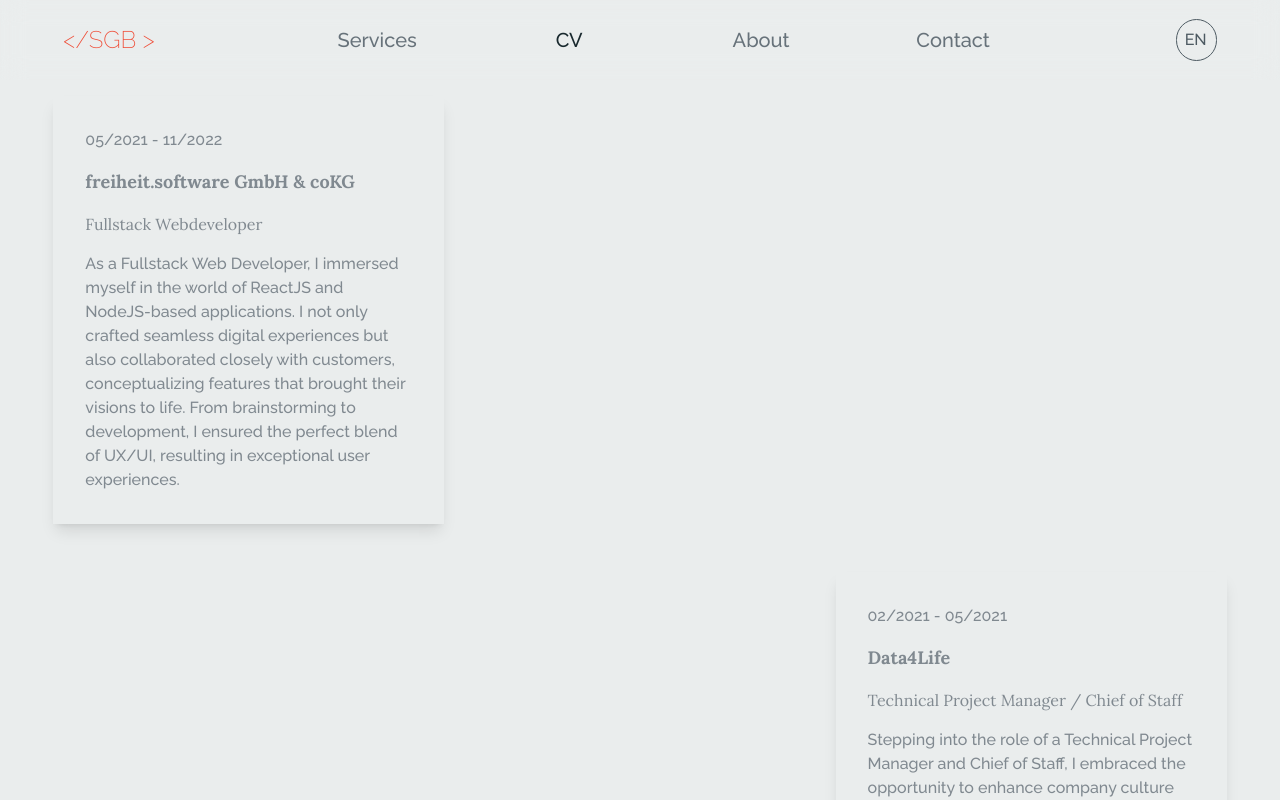
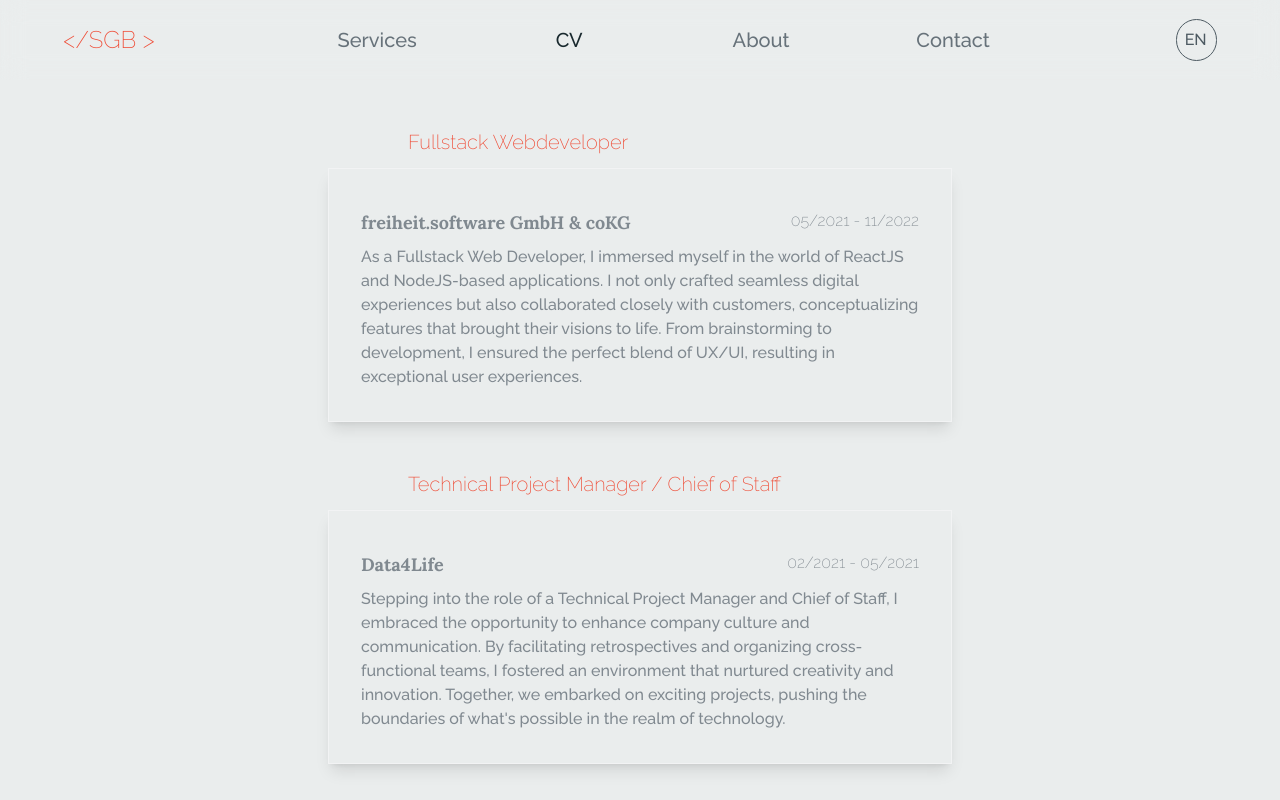
Before and after one commit to ShawnGB/my-portfolio, a React (Vite) app: page /cv in a window 1280 px wide. Shown: the top 800 px of the page. Built offline with nearby package versions, Linux system fonts and the light colour scheme.

Commit message:
applied general styling cv

```diff
--- a/src/components/CV/CvCardComponent.tsx
+++ b/src/components/CV/CvCardComponent.tsx
@@ -7,19 +7,26 @@ type IProps = {
 
 export default function CvCardComponent({ experience, index }: IProps) {
   return (
-    <div
-      className={`w-full sm:w-1/2 md:w-1/3 my-4 flex flex-col gap-y-4 ${
-        index % 2 === 0 ? 'sm:mr-auto' : 'sm:ml-auto'
-      } shadow-lg p-8`}
-    >
-      <p className='text-primary-500 font-medium'>{experience.span}</p>
-      <h3 className='text-primary-500 font-bold text-lg'>
-        {experience.conmpany}
-      </h3>
-      <h4 className='text-primary-500 font-normal text-base'>
+    <div className={`w-full sm:w-1/2 md:w-1/2 my-4 flex flex-col mt-8`}>
+      <p className='text-xl  mb-3 ml-20 text-accent-500 font-light '>
         {experience.position}
-      </h4>
-      <p className='text-primary-500'>{experience.description}</p>
+      </p>
+
+      <div className='shadow-lg flex flex-col md:flex-row border border-primary-50 md:max-w-2/4'>
+        {/* <img
+          className='realtive h-1/8 w-10 m-auto mt-8 md:w-none md:ml-8 md:mt-10'
+          src={svgURL}
+          alt={icon}
+        /> */}
+        <div className='p-8 w-full'>
+          <div className='my-2 w-full flex flex-row center justify-between'>
+            <h3 className='text-lg font-semibold  '>{experience.conmpany}</h3>
+            <p className='text-gray-700  font-light'> {experience.span} </p>
+          </div>
+
+          <p className='text-gray-700'>{experience.description} </p>
+        </div>
+      </div>
     </div>
   );
 }
--- a/src/components/CV/CvCardList.tsx
+++ b/src/components/CV/CvCardList.tsx
@@ -26,7 +26,7 @@ export default function CvCardList() {
   }
 
   return (
-    <div className='grid gap-4 w-11/12 mx-auto'>
+    <div className='w-full flex flex-col align-middle justify-center items-center p-4'>
       {data.about.cv.map((experience: WorkingExperience, index: number) => (
         <CvCardComponent experience={experience} key={index} index={index} />
       ))}
```
